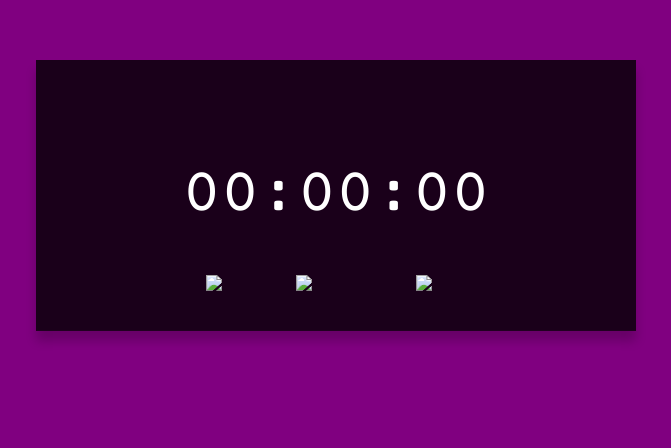
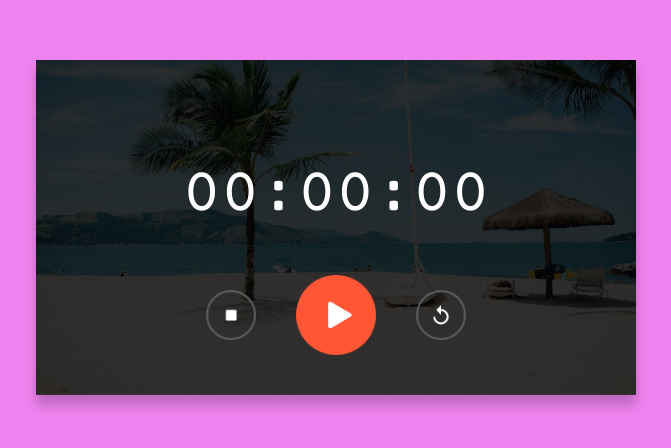
Before and after one commit to Risha188/SCT_0992_Task-2, a plain HTML site: page index.html in a window 1280 px wide. Shown: the part 140-588 px from the top of the page, without its empty margins (304-975 px from the left). Drawn offline with nearby package versions, Linux system fonts and the light colour scheme.

Commit message:
Add changes

```diff
--- a/index.html
+++ b/index.html
@@ -10,12 +10,12 @@
     <div class="stopwatch">
         <h1 id="displayTime">00:00:00</h1>
         <div class="buttons">
-            <img src="images/stop.png"
+            <img src="stop.png"
             onclick="watchStop()">
             <img id="start"
-            src="images/start.png"
+            src="start.png"
             onclick="watchStart()">
-            <img src="images/reset.png"
+            <img src="reset.png"
             onclick="watchReset()">
     </div>
     <script src="main.js"></script>
--- a/style.css
+++ b/style.css
@@ -1,7 +1,7 @@
 @import url('https://fonts.googleapis.com/css2?family=Courier+Prime:ital,wght@0,400;0,700;1,400;1,700&display=swap');
 
 body{
-    background: /*#edeaff; */ purple;
+    background: violet;
     font-family: 'Courier Prime', monospace;
 }
 
@@ -9,7 +9,7 @@ body{
     width: 90%;
     max-width: 600px;
     background-image: linear-gradient(rgba(0, 0, 0, 0.8),rgba(0, 0, 0, 0.8)),
-    url("images/background.png");
+    url("background.png");
     background-size: cover;
     background-position: center;
     text-align : center;
```
